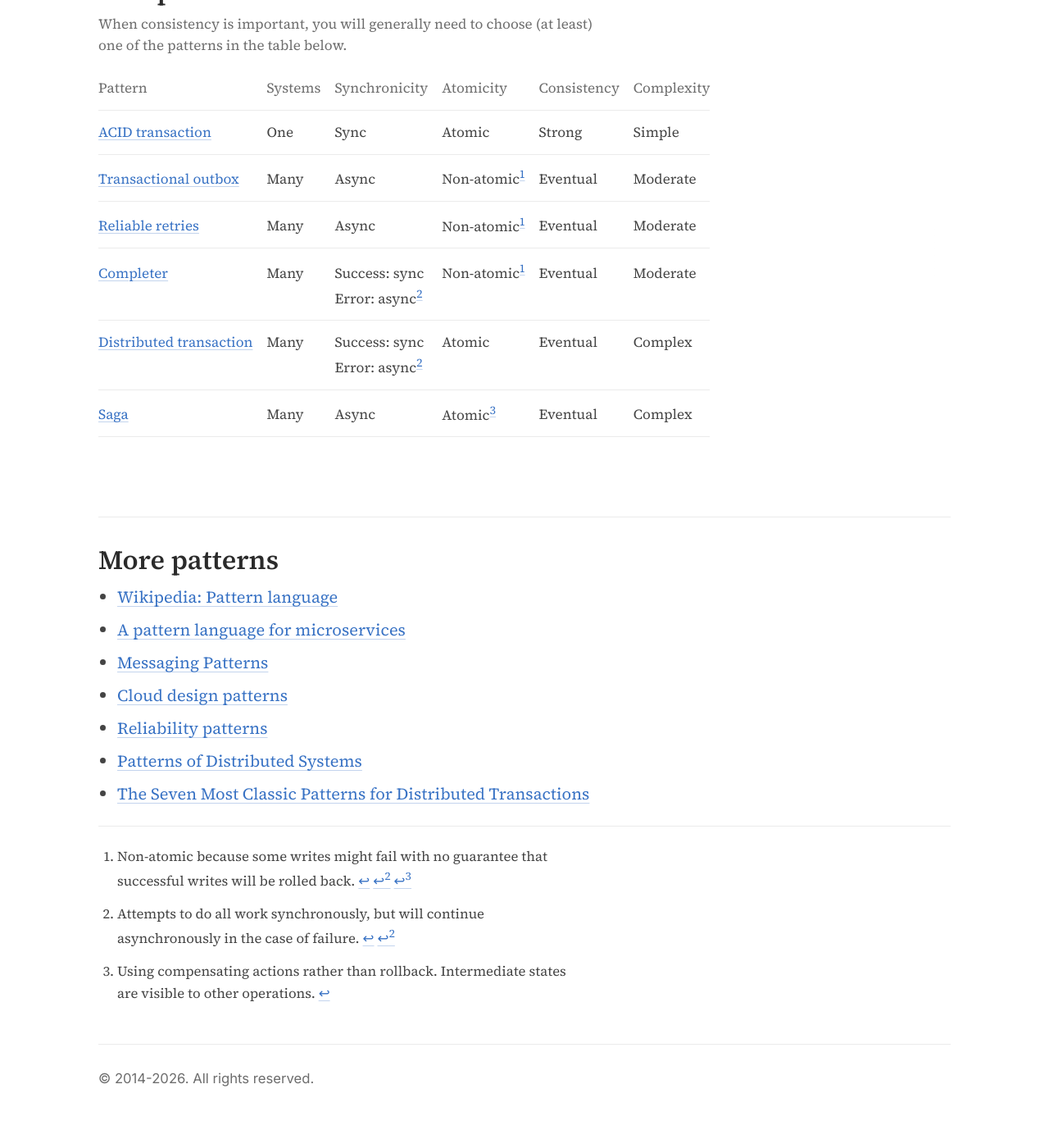
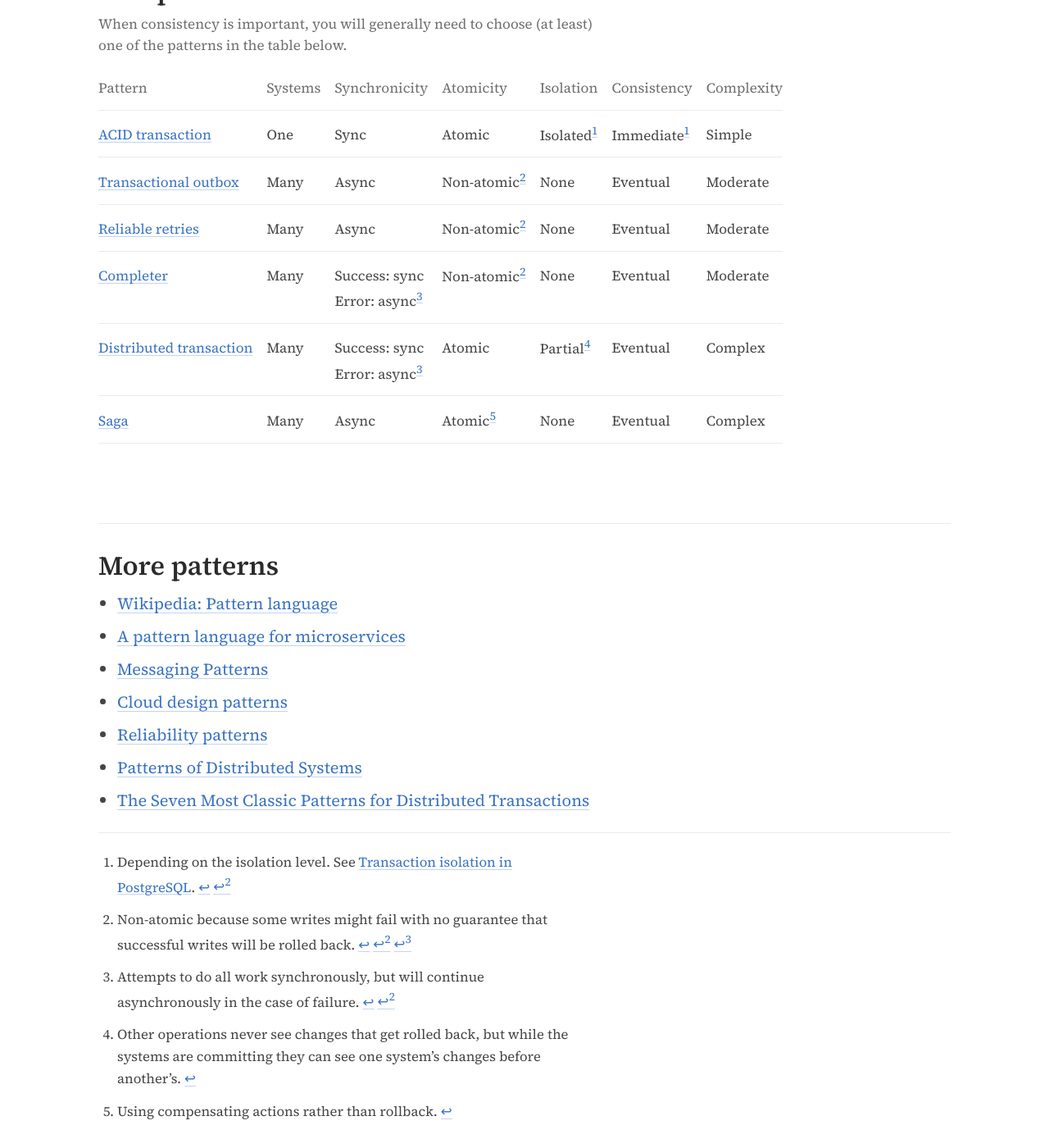
Before and after one commit to ThomWright/ThomWright.github.io, a Jekyll site: the page built from failure-patterns.md, in a window 1280 px wide and 1400 px high, scrolled down 3297 px. Shown: the whole window at 82% size. Built offline with Jekyll 4.4.1, drawn with Linux system fonts in a browser that asks for light colours; before the commit the page ends 4675 px from its top, so only the background shows below that.

Commit message:
Add an isolation column to the pattern comparison
Saga and distributed transaction looked the same in the table apart
from synchronicity and complexity. The real difference is isolation:
saga's intermediate states are visible, while a distributed
transaction only exposes a brief fractured read during commit. Rename
"Strong" consistency to "Immediate", since "strong consistency" is a
term of art for something else.

Name the footnotes after their content, since kramdown numbers them by
order of appearance.

Co-Authored-By: Claude Opus 5.5 <noreply@anthropic.com>

```diff
--- a/failure-patterns.md
+++ b/failure-patterns.md
@@ -65,20 +65,22 @@ When consistency is important, you will generally need to choose (at least) one
 
 <div class="table-wrapper" markdown="block">
 
-| **Pattern**                                                                        | **Systems**           | **Synchronicity**                   | **Atomicity**  | **Consistency** | **Complexity** |
-|:-----------------------------------------------------------------------------------|:----------------------|:------------------------------------|:---------------|:----------------|:---------------|
-| [ACID transaction]({% link _failure-patterns/acid-transaction.md %})               | One                   | Sync                                | Atomic         | Strong          | Simple         |
-| [Transactional outbox]({% link _failure-patterns/transactional-outbox.md %})       | Many                  | Async                               | Non-atomic[^2] | Eventual        | Moderate       |
-| [Reliable retries]({% link _failure-patterns/reliable-retries.md %})               | Many                  | Async                               | Non-atomic[^2] | Eventual        | Moderate       |
-| [Completer]({% link _failure-patterns/completer.md %})                             | Many                  | Success: sync<br />Error: async[^1] | Non-atomic[^2] | Eventual        | Moderate       |
-| [Distributed transaction]({% link _failure-patterns/distributed-transaction.md %}) | Many                  | Success: sync<br />Error: async[^1] | Atomic         | Eventual        | Complex        |
-| [Saga]({% link _failure-patterns/saga.md %})                                       | Many                  | Async                               | Atomic[^3]     | Eventual        | Complex        |
+| **Pattern**                                                                        | **Systems** | **Synchronicity**                                 | **Atomicity**           | **Isolation**               | **Consistency**             | **Complexity** |
+|:-----------------------------------------------------------------------------------|:------------|:--------------------------------------------------|:------------------------|:----------------------------|:----------------------------|:---------------|
+| [ACID transaction]({% link _failure-patterns/acid-transaction.md %})               | One         | Sync                                              | Atomic                  | Isolated[^isolation-level]  | Immediate[^isolation-level] | Simple         |
+| [Transactional outbox]({% link _failure-patterns/transactional-outbox.md %})       | Many        | Async                                             | Non-atomic[^non-atomic] | None                        | Eventual                    | Moderate       |
+| [Reliable retries]({% link _failure-patterns/reliable-retries.md %})               | Many        | Async                                             | Non-atomic[^non-atomic] | None                        | Eventual                    | Moderate       |
+| [Completer]({% link _failure-patterns/completer.md %})                             | Many        | Success: sync<br />Error: async[^sync-then-async] | Non-atomic[^non-atomic] | None                        | Eventual                    | Moderate       |
+| [Distributed transaction]({% link _failure-patterns/distributed-transaction.md %}) | Many        | Success: sync<br />Error: async[^sync-then-async] | Atomic                  | Partial[^partial-isolation] | Eventual                    | Complex        |
+| [Saga]({% link _failure-patterns/saga.md %})                                       | Many        | Async                                             | Atomic[^compensation]   | None                        | Eventual                    | Complex        |
 
 </div>
 
-[^1]: Attempts to do all work synchronously, but will continue asynchronously in the case of failure.
-[^2]: Non-atomic because some writes might fail with no guarantee that successful writes will be rolled back.
-[^3]: Using compensating actions rather than rollback. Intermediate states are visible to other operations.
+[^isolation-level]: Depending on the isolation level. See [Transaction isolation in PostgreSQL]({% post_url 2022-01-11-postgres-isolation-levels %}).
+[^non-atomic]: Non-atomic because some writes might fail with no guarantee that successful writes will be rolled back.
+[^sync-then-async]: Attempts to do all work synchronously, but will continue asynchronously in the case of failure.
+[^partial-isolation]: Other operations never see changes that get rolled back, but while the systems are committing they can see one system's changes before another's.
+[^compensation]: Using compensating actions rather than rollback.
 
 ## More patterns
 
```
